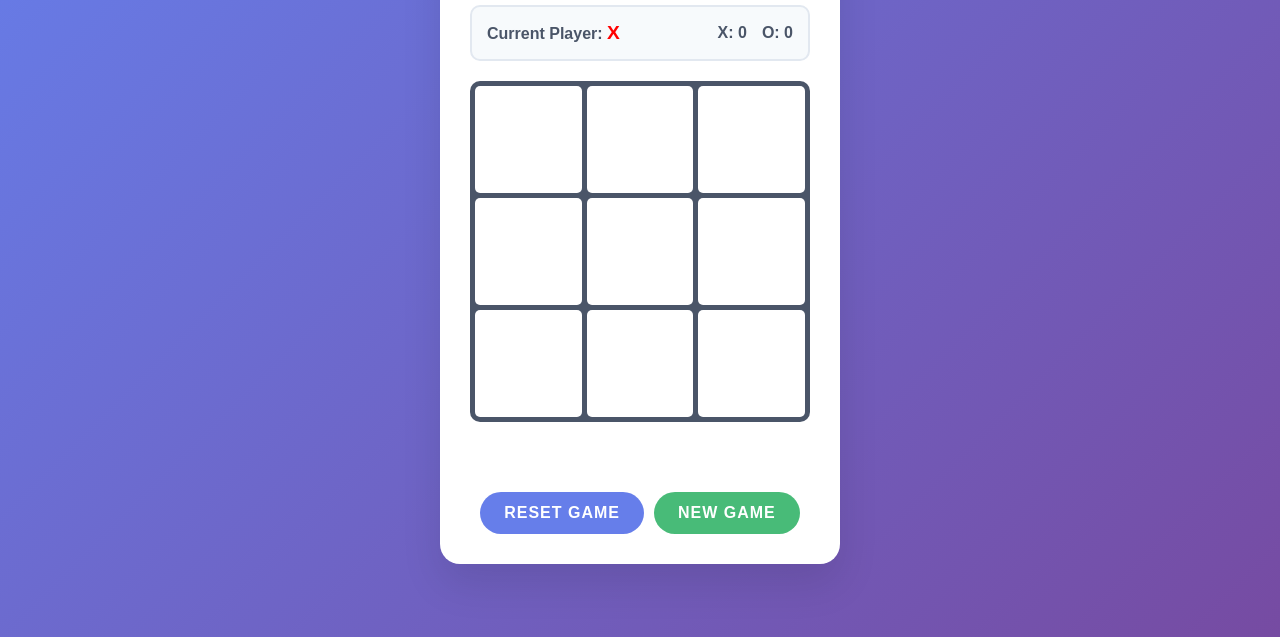
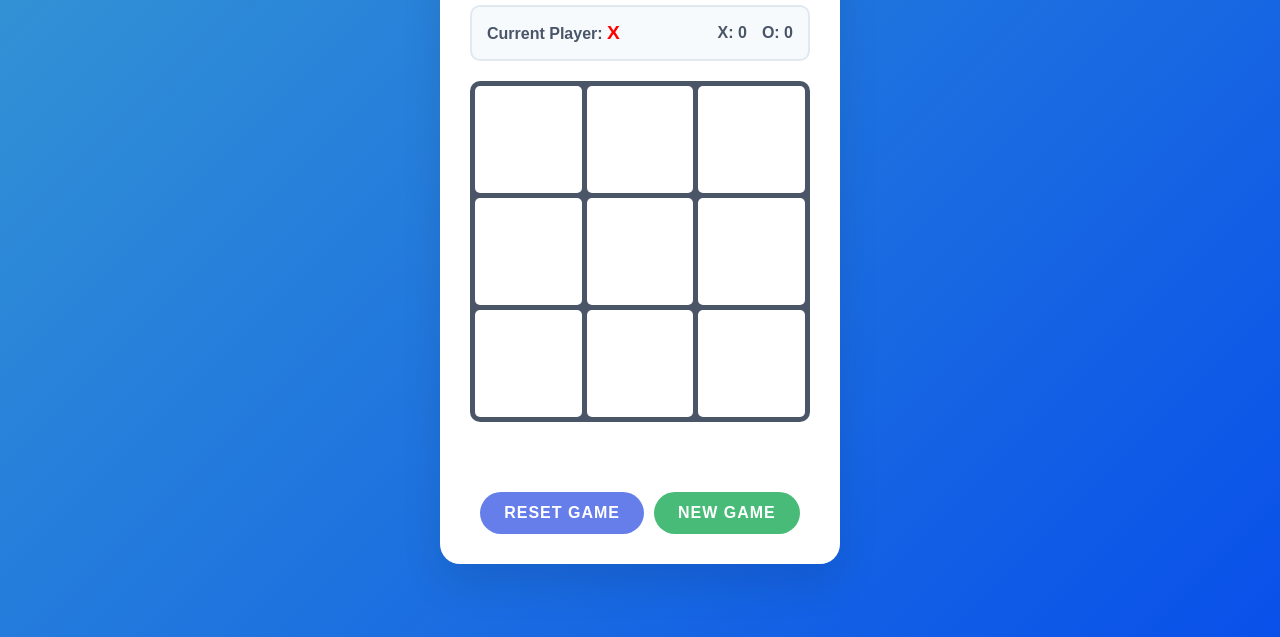
Before and after one commit to Nzablue/ta-te-ti, a plain HTML site: page index.html in a window 1280 px wide. Shown: the part 163-800 px from the top of the page. Drawn offline with Linux system fonts and the light colour scheme.

Commit message:
se cambió fondo del juego

```diff
--- a/style.css
+++ b/style.css
@@ -6,7 +6,7 @@
 
 body {
     font-family: 'Arial', sans-serif;
-    background: linear-gradient(135deg, #667eea 0%, #764ba2 100%);
+    background: linear-gradient(135deg, #3597d3 0%, #0950ea 100%);
     min-height: 100vh;
     display: flex;
     justify-content: center;
```
